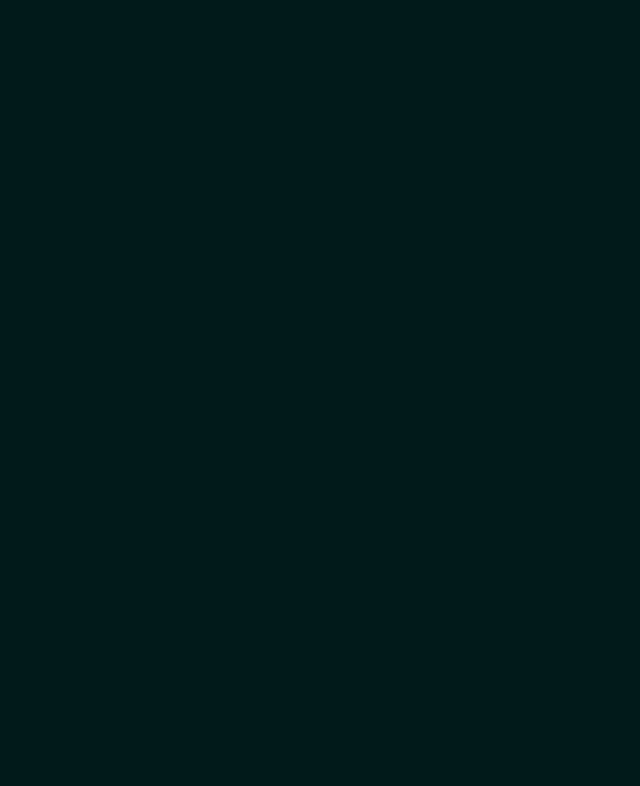
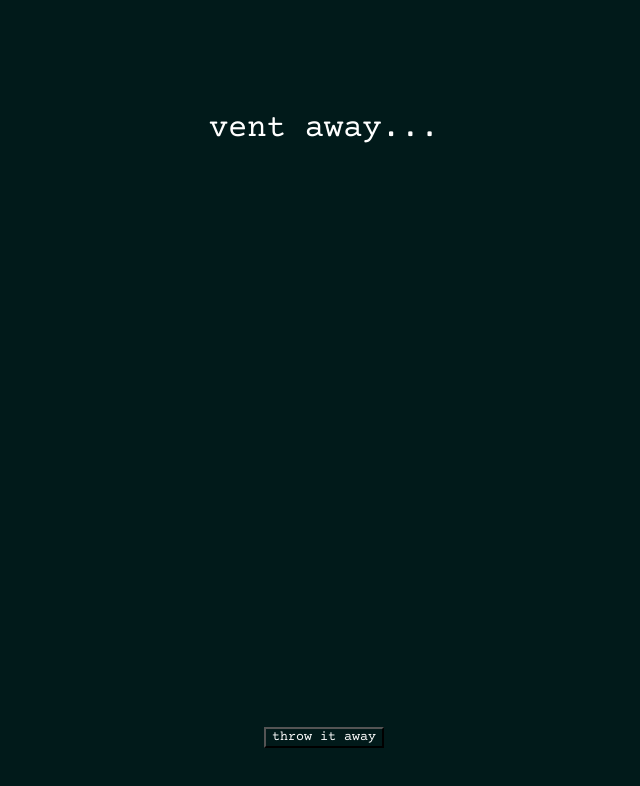
Before and after one commit to lia-arroyo/ventAway, a React (Create React App) app: page / in a window 1280 px wide. Shown: the top 786 px of the page, without its empty margins (316-956 px from the left). Built offline with nearby package versions, Linux system fonts and the light colour scheme.

Commit message:
Make everything disappear when button is clicked

```diff
--- a/src/App.tsx
+++ b/src/App.tsx
@@ -1,18 +1,22 @@
-import { motion } from "framer-motion";
+import { MotionProps, motion } from "framer-motion";
 import { Button } from "./components/Button";
 import TextField from "./components/TextField";
 import "./styles/app.scss";
+import { useState } from "react";
 
 function App() {
+  const [isButtonClicked, setIsButtonClicked] = useState<boolean>(false);
+
+  const animations: MotionProps = {
+    animate: { scale: 0 },
+    transition: { duration: 1.5 },
+  };
+
   return (
-    <motion.div
-      className="app"
-      animate={{ scale: 0 }}
-      transition={{ duration: 5 }}
-    >
+    <motion.div className="app" {...(isButtonClicked && animations)}>
       <p>vent away...</p>
       <TextField />
-      <Button />
+      <Button onClick={() => setIsButtonClicked(true)} />
     </motion.div>
   );
 }
--- a/src/components/Button.tsx
+++ b/src/components/Button.tsx
@@ -1,3 +1,11 @@
-export const Button = () => {
-  return <button className="throw-btn">throw it away</button>;
+import { ButtonHTMLAttributes } from "react";
+
+export const Button = (
+  buttonProps: ButtonHTMLAttributes<HTMLButtonElement>
+) => {
+  return (
+    <button className="throw-btn" {...buttonProps}>
+      throw it away
+    </button>
+  );
 };
```
